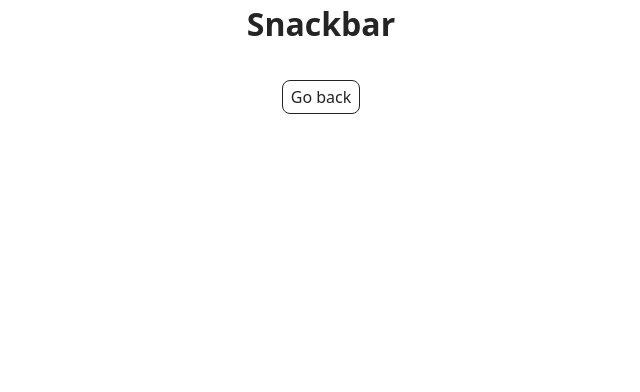
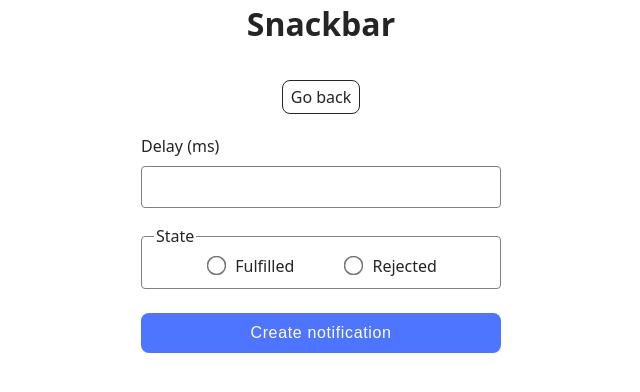
Before and after one commit to irena-karpan/goit-js-hw-10, a website built with Vite: page src/2-snackbar.html in a window 1280 px wide. Shown: the whole page, without its empty margins (319-959 px from the left). Built offline with nearby package versions, Linux system fonts and the light colour scheme.

Commit message:
do task 2

```diff
--- a/src/2-snackbar.html
+++ b/src/2-snackbar.html
@@ -12,6 +12,26 @@
       <div class="container">
         <h1 class="main-title">Snackbar</h1>
         <a class="back-link" href="./index.html">Go back</a>
+        <form class="form">
+          <label>
+            Delay (ms)
+            <input type="number" name="delay" required />
+          </label>
+
+          <fieldset>
+            <legend>State</legend>
+            <label>
+              <input type="radio" name="state" value="fulfilled" required />
+              Fulfilled
+            </label>
+            <label>
+              <input type="radio" name="state" value="rejected" required />
+              Rejected
+            </label>
+          </fieldset>
+
+          <button type="submit">Create notification</button>
+        </form>
       </div>
     </main>
 
--- a/src/css/snackbar.css
+++ b/src/css/snackbar.css
@@ -0,0 +1,74 @@
+.form {
+  margin: 20px auto;
+  max-width: 360px;
+}
+fieldset {
+  margin-bottom: 24px;
+  margin-inline: 0;
+  width: 100%;
+
+  border: 1px solid #808080;
+  border-radius: 4px;
+  display: flex;
+  gap: 48px;
+  justify-content: center;
+}
+form > label {
+  display: flex;
+  flex-direction: column;
+  align-items: start;
+}
+legend {
+  text-align: start;
+}
+input[name='delay'] {
+  border: 1px solid #808080;
+  border-radius: 4px;
+  min-width: 100%;
+  margin-top: 8px;
+  margin-bottom: 16px;
+
+  font-weight: 400;
+  font-size: 16px;
+  line-height: 1.5;
+  letter-spacing: 0.04em;
+  font-family: 'Montserrat', sans-serif;
+  color: #2e2f42;
+  padding: 8px 16px;
+  outline: transparent;
+
+  transition-property: border-color, color;
+  transition-duration: 250ms;
+  transition-timing-function: cubic-bezier(0.445, 0.05, 0.55, 0.95);
+}
+input[name='delay']:hover,
+input[name='delay']:focus {
+  border-color: #000;
+}
+
+button[type='submit'] {
+  font-family: 'Montserrat', sans-serif;
+  font-weight: 500;
+  font-size: 16px;
+  line-height: 1.5;
+  letter-spacing: 0.04em;
+  background: #4e75ff;
+  color: #fff;
+  border: none;
+
+  border-radius: 8px;
+  padding: 8px 16px;
+  width: 100%;
+  cursor: pointer;
+
+  transition-property: background-color, color;
+  transition-duration: 250ms;
+  transition-timing-function: cubic-bezier(0.445, 0.05, 0.55, 0.95);
+}
+button[type='submit']:hover {
+  background-color: #6c8cff;
+}
+input[type='radio'] {
+  margin-right: 8px;
+  transform: scale(1.5);
+}
--- a/src/js/1-timer.js
+++ b/src/js/1-timer.js
@@ -1,3 +1,5 @@
+'use strict'
+
 // Описаний в документації
 import flatpickr from "flatpickr";
 // Додатковий імпорт стилів
@@ -105,7 +107,7 @@ function showErrorWindow() {
     iconUrl:'./img/error.svg',
     iconColor: '#FFFFFF',
 
-    progressBar: false,
+    // progressBar: false,
     timeout: 5000,
       });
 }
--- a/src/js/2-snackbar.js
+++ b/src/js/2-snackbar.js
@@ -0,0 +1,81 @@
+'use strict'
+// Описаний у документації
+import iziToast from "izitoast";
+// Додатковий імпорт стилів
+import "izitoast/dist/css/iziToast.min.css";
+
+
+const form = document.querySelector('form');
+
+const iziOptions = {
+    position: 'topRight',
+    titleColor: '#FFFFFF',
+    messageColor: '#FFFFFF',
+    iconColor: '#FFFFFF',
+    timeout: 5000,
+};
+
+form.addEventListener('submit', makePromise);
+
+function makePromise(event) {
+
+    event.preventDefault();
+
+    const radioOption = event.target.elements.state.value;
+    const delay = Number(event.target.elements.delay.value);
+
+    // delayValidation(delay);
+
+    createPromise(radioOption, delay)
+        .then(value => showResolve(value))
+        .catch(error => showError(error));
+
+        event.target.reset();
+}
+
+function createPromise(option, delay) {
+    return new Promise((resolve, reject) => {
+        setTimeout(() => {
+            option === 'fulfilled' ? resolve(delay) : reject(delay);
+
+        }, delay);
+
+    })
+}
+
+function showResolve(delay) {
+    iziToast.success({
+        ...iziOptions,
+        title: "OK",
+        message: `Fulfilled promise in ${delay}ms`,
+        backgroundColor:'#59a10d',
+        iconUrl:'./img/ok.svg',
+    });
+}
+
+function showError(delay) {
+    iziToast.error({
+         ...iziOptions,
+        title: "Error",
+        message: `Rejected promise in ${delay}ms`,
+        backgroundColor:'#EF4040',
+        iconUrl:'./img/error.svg',
+    });
+}
+
+// function delayValidation(value) {
+//     if (!value) {
+//         iziToast.info({
+//         title: "Caution",
+//         message: `You forgot important data`,
+//         position: 'topRight',
+
+//         backgroundColor:'#ffa000',
+//         titleColor: '#FFFFFF',
+//         messageColor: '#FFFFFF',
+//         iconUrl:'./img/caution.svg',
+//         iconColor: '#FFFFFF',
+//         timeout: 5000,
+//     });
+//     }
+// }
```
Also changed, not shown: src/css/caution.svg (added), src/img/ok.svg (added).
